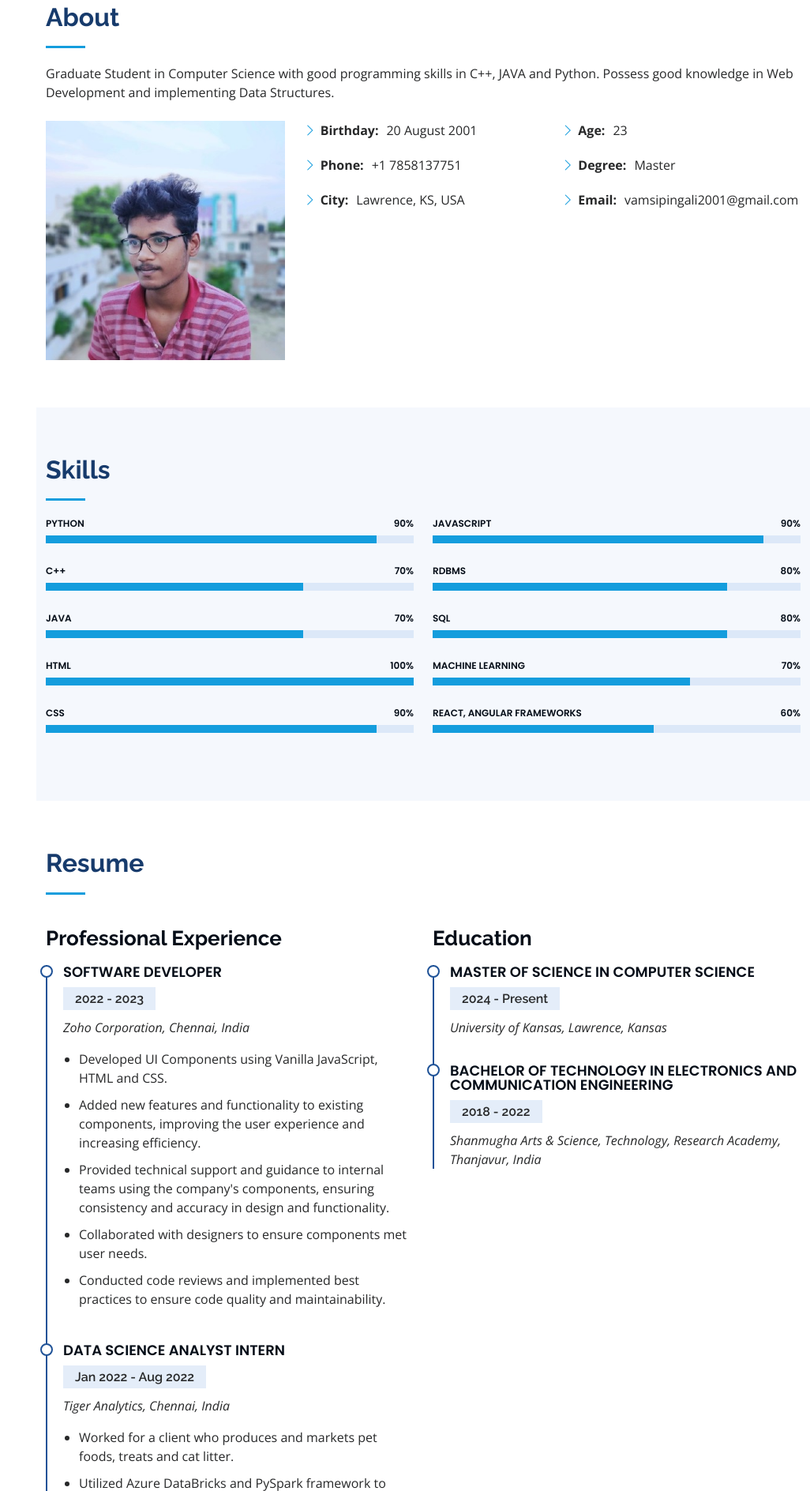
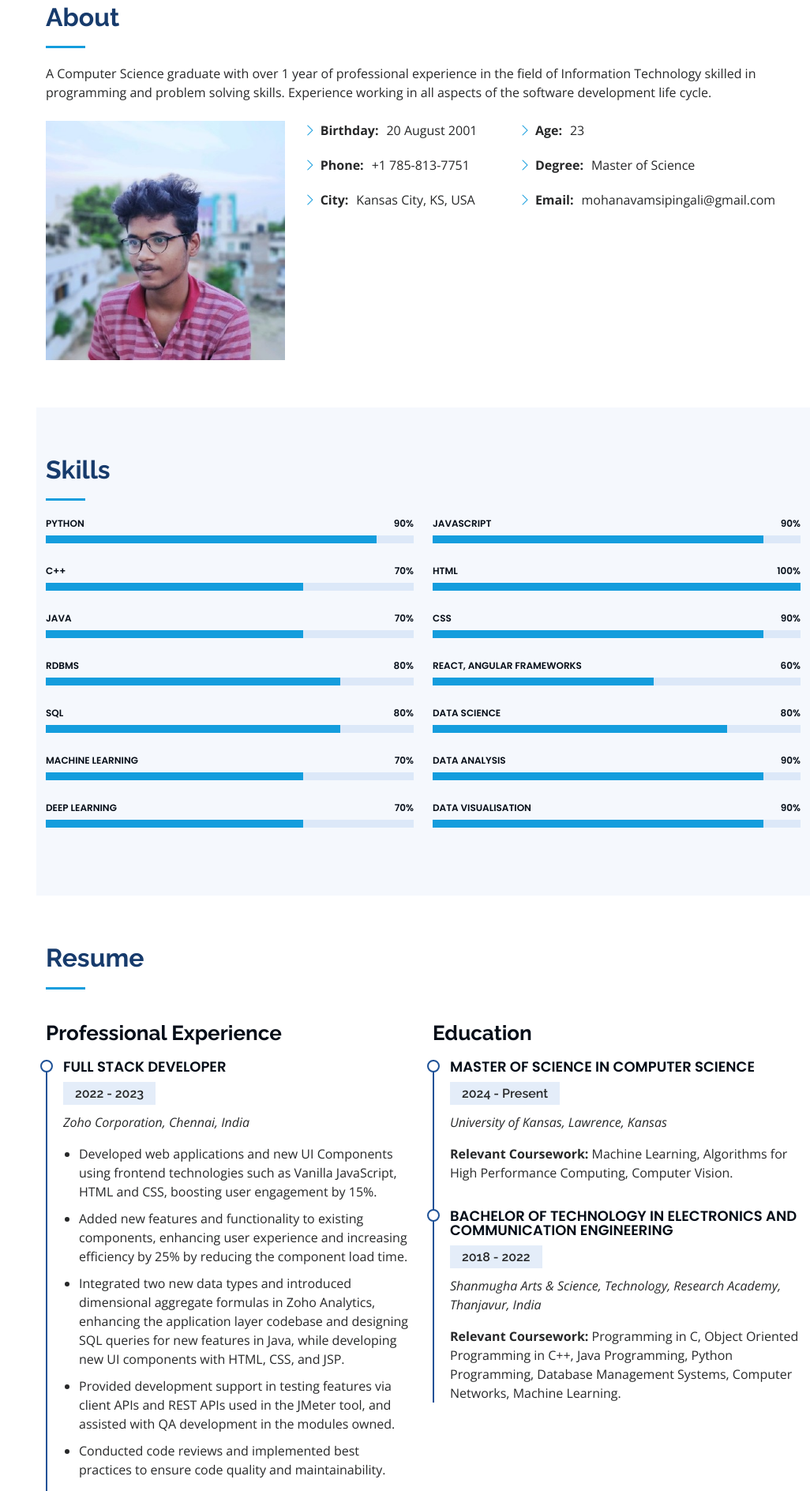
Before and after one commit to Mohana-vamsi-pingali/Portfolio, a plain HTML site: page index.html in a window 1280 px wide. Shown: the part 857-2745 px from the top of the page at 79% size, without its empty margins (254-1280 px from the left). Drawn offline with nearby package versions, Linux system fonts and the light colour scheme.

Commit message:
Changes - resume Updated

```diff
--- a/index.html
+++ b/index.html
@@ -45,7 +45,7 @@
     <div class="d-flex flex-column">
 
       <div class="profile">
-        <img src="assets/img/profile-img.jpeg" alt="" style="width:150px;" class="img-fluid rounded-circle">
+        <img src="assets/img/profile-img.jpeg" alt="" style="width:130px;" class="img-fluid rounded-circle">
         <h1 class="text-light"><a href="index.html">Mohana Vamsi</a></h1>
         <h1 class="text-light"><a href="index.html">Pingali</a></h1>
         <div class="social-links mt-3 text-center">
@@ -85,8 +85,8 @@
       <div class="container">
         <div class="section-title">
           <h2>About</h2>
-          <p>Graduate Student in Computer Science with good programming skills in C++, JAVA and Python.
-            Possess good knowledge in Web Development and implementing Data Structures.
+          <p>A Computer Science graduate with over 1 year of professional experience in the field of Information Technology skilled
+            in programming and problem solving skills. Experience working in all aspects of the software development life cycle.
           </p>
         </div>
         <br>
@@ -101,18 +101,18 @@
               magna aliqua.
             </p> -->
             <div class="row">
-              <div class="col-lg-6">
+              <div class="col-lg-5">
                 <ul>
                   <li><i class="bi bi-chevron-right"></i> <strong>Birthday:</strong> <span>20 August 2001</span></li>
-                  <li><i class="bi bi-chevron-right"></i> <strong>Phone:</strong> <span>+1 7858137751</span></li>
-                  <li><i class="bi bi-chevron-right"></i> <strong>City:</strong> <span>Lawrence, KS, USA</span></li>
+                  <li><i class="bi bi-chevron-right"></i> <strong>Phone:</strong> <span>+1 785-813-7751</span></li>
+                  <li><i class="bi bi-chevron-right"></i> <strong>City:</strong> <span>Kansas City, KS, USA</span></li>
                 </ul>
               </div>
-              <div class="col-lg-6">
+              <div class="col-lg-5">
                 <ul>
                   <li><i class="bi bi-chevron-right"></i> <strong>Age:</strong> <span>23</span></li>
-                  <li><i class="bi bi-chevron-right"></i> <strong>Degree:</strong> <span>Master</span></li>
-                  <li><i class="bi bi-chevron-right"></i> <strong>Email:</strong> <span>vamsipingali2001@gmail.com</span></li>
+                  <li><i class="bi bi-chevron-right"></i> <strong>Degree:</strong> <span>Master of Science</span></li>
+                  <li><i class="bi bi-chevron-right"></i> <strong>Email:</strong> <span>mohanavamsipingali@gmail.com</span></li>
                 </ul>
               </div>
             </div>
@@ -186,7 +186,7 @@
         <div class="row skills-content">
 
           <div class="col-lg-6" data-aos="fade-up">
-
+            <!-- <span class="skill" >Programming Languages</span> -->
             <div class="progress">
               <span class="skill">Python <i class="val">90%</i></span>
               <div class="progress-bar-wrap">
@@ -205,33 +205,6 @@
               <span class="skill">JAVA <i class="val">70%</i></span>
               <div class="progress-bar-wrap">
                 <div class="progress-bar" role="progressbar" aria-valuenow="70" aria-valuemin="0" aria-valuemax="100"></div>
-              </div>
-            </div>
-
-            <div class="progress">
-              <span class="skill">HTML <i class="val">100%</i></span>
-              <div class="progress-bar-wrap">
-                <div class="progress-bar" role="progressbar" aria-valuenow="100" aria-valuemin="0" aria-valuemax="100"></div>
-              </div>
-            </div>
-
-            <div class="progress">
-              <span class="skill">CSS <i class="val">90%</i></span>
-              <div class="progress-bar-wrap">
-                <div class="progress-bar" role="progressbar" aria-valuenow="90" aria-valuemin="0" aria-valuemax="100"></div>
-              </div>
-            </div>
-
-
-
-          </div>
-
-          <div class="col-lg-6" data-aos="fade-up" data-aos-delay="100">
-
-            <div class="progress">
-              <span class="skill">JavaScript <i class="val">90%</i></span>
-              <div class="progress-bar-wrap">
-                <div class="progress-bar" role="progressbar" aria-valuenow="90" aria-valuemin="0" aria-valuemax="100"></div>
               </div>
             </div>
 
@@ -256,12 +229,64 @@
               </div>
             </div>
 
+            <div class="progress">
+              <span class="skill">Deep Learning <i class="val">70%</i></span>
+              <div class="progress-bar-wrap">
+                <div class="progress-bar" role="progressbar" aria-valuenow="70" aria-valuemin="0" aria-valuemax="100"></div>
+              </div>
+            </div>
 
+
+          </div>
+
+          <div class="col-lg-6" data-aos="fade-up" data-aos-delay="100">
+
+            <div class="progress">
+              <span class="skill">JavaScript <i class="val">90%</i></span>
+              <div class="progress-bar-wrap">
+                <div class="progress-bar" role="progressbar" aria-valuenow="90" aria-valuemin="0" aria-valuemax="100"></div>
+              </div>
+            </div>
+
+            <div class="progress">
+              <span class="skill">HTML <i class="val">100%</i></span>
+              <div class="progress-bar-wrap">
+                <div class="progress-bar" role="progressbar" aria-valuenow="100" aria-valuemin="0" aria-valuemax="100"></div>
+              </div>
+            </div>
+
+            <div class="progress">
+              <span class="skill">CSS <i class="val">90%</i></span>
+              <div class="progress-bar-wrap">
+                <div class="progress-bar" role="progressbar" aria-valuenow="90" aria-valuemin="0" aria-valuemax="100"></div>
+              </div>
+            </div>
 
             <div class="progress">
               <span class="skill">React, Angular Frameworks <i class="val">60%</i></span>
               <div class="progress-bar-wrap">
                 <div class="progress-bar" role="progressbar" aria-valuenow="60" aria-valuemin="0" aria-valuemax="100"></div>
+              </div>
+            </div>
+
+            <div class="progress">
+              <span class="skill">Data Science <i class="val">80%</i></span>
+              <div class="progress-bar-wrap">
+                <div class="progress-bar" role="progressbar" aria-valuenow="80" aria-valuemin="0" aria-valuemax="100"></div>
+              </div>
+            </div>
+
+            <div class="progress">
+              <span class="skill">Data analysis <i class="val">90%</i></span>
+              <div class="progress-bar-wrap">
+                <div class="progress-bar" role="progressbar" aria-valuenow="90" aria-valuemin="0" aria-valuemax="100"></div>
+              </div>
+            </div>
+
+            <div class="progress">
+              <span class="skill">Data Visualisation <i class="val">90%</i></span>
+              <div class="progress-bar-wrap">
+                <div class="progress-bar" role="progressbar" aria-valuenow="90" aria-valuemin="0" aria-valuemax="100"></div>
               </div>
             </div>
 
@@ -288,16 +313,19 @@
 
             <h3 class="resume-title">Professional Experience</h3>
             <div class="resume-item">
-              <h4>Software Developer</h4>
+              <h4>Full Stack Developer</h4>
               <h5>2022 - 2023</h5>
               <p><em>Zoho Corporation, Chennai, India </em></p>
               <ul>
-                <li>Developed UI Components using Vanilla JavaScript, HTML and CSS.</li>
-                <li>Added new features and functionality to existing components, improving the user experience and increasing
-                  efficiency.</li>
-                <li>Provided technical support and guidance to internal teams using the company's components, ensuring consistency
-                  and accuracy in design and functionality. </li>
-                <li>Collaborated with designers to ensure components met user needs.</li>
+                <li>Developed web applications and new UI Components using frontend technologies such as Vanilla JavaScript, HTML
+                  and CSS, boosting user engagement by 15%.</li>
+                <li>Added new features and functionality to existing components, enhancing user experience and increasing efficiency
+                  by 25% by reducing the component load time.</li>
+                <li>Integrated two new data types and introduced dimensional aggregate formulas in Zoho Analytics, enhancing the
+                  application layer codebase and designing SQL queries for new features in Java, while developing new UI
+                  components with HTML, CSS, and JSP. </li>
+                <li>Provided development support in testing features via client APIs and REST APIs used in the JMeter tool, and
+                  assisted with QA development in the modules owned.</li>
                 <li>Conducted code reviews and implemented best practices to ensure code quality and maintainability.</li>
               </ul>
             </div>
@@ -325,12 +353,15 @@
               <h4>Master of Science in Computer Science</h4>
               <h5>2024 - Present</h5>
               <p><em>University of Kansas, Lawrence, Kansas</em></p>
+              <p><b>Relevant Coursework:</b> Machine Learning, Algorithms for High Performance Computing, Computer Vision.</p>
               <!-- <p>Qui deserunt veniam. Et sed aliquam labore tempore sed quisquam iusto autem sit. Ea vero voluptatum qui ut dignissimos deleniti nerada porti sand markend</p> -->
             </div>
             <div class="resume-item">
               <h4>Bachelor of Technology in Electronics and Communication Engineering</h4>
               <h5>2018 - 2022</h5>
               <p><em>Shanmugha Arts & Science, Technology, Research Academy, Thanjavur, India</em></p>
+              <p><b>Relevant Coursework:</b>  Programming in C, Object Oriented Programming in C++, Java Programming, Python
+                Programming, Database Management Systems, Computer Networks, Machine Learning.</p>
               <!-- <p>Quia nobis sequi est occaecati aut. Repudiandae et iusto quae reiciendis et quis Eius vel ratione eius unde vitae rerum voluptates asperiores voluptatem Earum molestiae consequatur neque etlon sader mart dila</p> -->
             </div>
           </div>
@@ -354,27 +385,28 @@
               <h4>Pizza delivery web application</h4>
               <h5>Aug 2021 - Dec 2021</h5>
               <ul>
-                <li>This is a pizza delivery web application which refers to a website which enables the customers to order the pizzas.
+                <li>Created an innovative pizza delivery web application using the Django framework, enabling users to order pizzas
+                  online with a user-friendly interface created using front-end technologies.
                 </li>
                 <li>Implemented using Django, HTML, CSS and JavaScript.</li>
               </ul>
             </div>
             <div class="resume-item">
-              <h4>House Price prediction using Machine Learning</h4>
+              <h4>Image Forgery Detection using ML and DL Techniques</h4>
               <h5>Jan 2021 - April 2021</h5>
               <ul>
-                <li>The main aim of this project is to estimate the prices of houses in the future.</li>
-                <li>Achieved 80% accuracy using Random Forest Regression Algorithm.</li>
+                <li>Devised an Image Forgery Detection system employing advanced Machine Learning and Deep Learning techniques.
+                  Rigorous data curation, feature engineering, and utilization of deep learning architectures ensured accurate
+                  discrimination between authentic and manipulated images</li>
+                <!-- <li>Achieved 80% accuracy using Random Forest Regression Algorithm.</li> -->
               </ul>
             </div>
             <div class="resume-item">
               <h4>File transfer between server and multiple clients using Python</h4>
               <h5>Aug 2020 - Dec 2020</h5>
               <ul>
-                <li>The main aim of this project is to transfer any type of files from server to multiple clients which are connected over a
-                  Local Area Network (LAN).</li>
-                <li>The files are encrypted before sending to the clients and are decrypted at the client side inorder to protect data.</li>
-                <li>Implementation was done using Python.</li>
+                <li>Implemented a complex file transfer system for a Local Area Network (LAN) using encryption to securely send files
+                  from a server to multiple clients, with decryption handled on the client side.</li>
               </ul>
             </div>
             <div class="resume-item">
```
